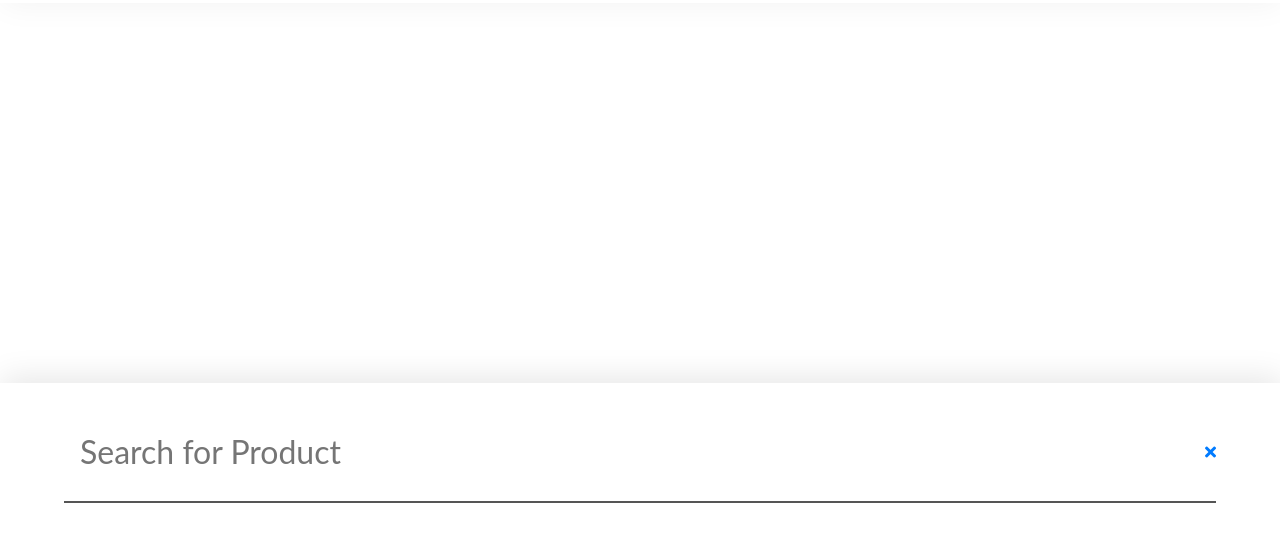
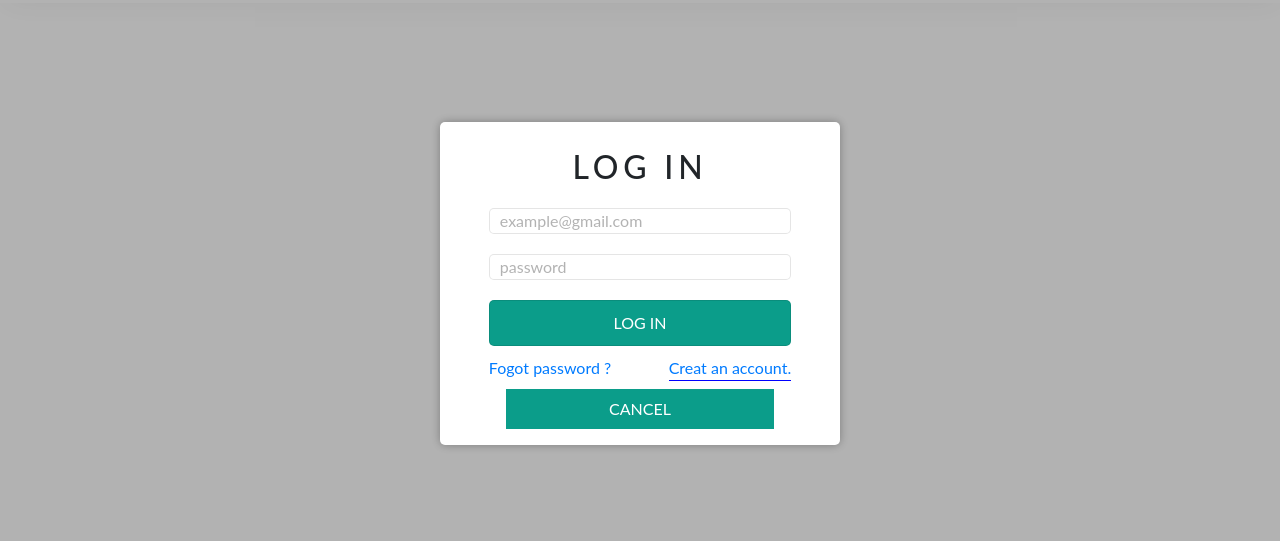
Before and after one commit to alineaz42/eCommerceSite, a plain HTML site: page index.html in a window 1280 px wide. Both pictures are taken after a click on the link 1179 px from the left and 79 px from the top of the page. Shown: the part 117-658 px from the top of the page. Drawn offline with Linux system fonts and the light colour scheme.

Commit message:
completed the sign up and log in form

```diff
--- a/css/style.css
+++ b/css/style.css
@@ -74,7 +74,8 @@ nav{
   color: rgba(0,0,0,.7);
 }
 .right-menu a:hover,
-.menu a:hover{
+.menu a:hover,
+.search-cancel i:hover{
   color: #0b9d8a;
   transition: all .3s  ease;
 }
@@ -142,6 +143,7 @@ nav{
   justify-content: center;
   box-shadow: 2px -5px 30px rgba(0,0,0,.1);
   z-index: 101;
+  animation: search .5s;
 
 }
 .search-input{
@@ -152,12 +154,142 @@ nav{
   align-items: center;
   height: 100px;
   margin-top: 20px;
+  margin: auto;
 }
 .search-bar input{
-  width: 100%;
+  width: 90%;
   padding: 1rem;
   border: none;
   outline: none;
   font-size: 2rem;
 }
+.search-cancel i{
+  font-size: 30px;
+  color: gray;
+  padding-right: 20px;
+}
+.search-bar{
+  display: none;
+}
+.search-bar-active{
+  display: block;
+}
 /* search bar end */
+
+/* search bar animation  */
+@keyframes search{
+  0%{
+    bottom: -300px;
+  }
+  100%{
+    bottom: 0;
+  }
+}
+
+
+/* log in and creat account start  */
+.form{
+  width: 100%;
+  height: 100vh;
+  background: rgba(0,0,0,.3);
+  display: flex;
+  justify-content: center;
+  align-items: center;
+  flex-direction: column;
+  position: fixed;
+  top: 0;
+  left: 0;
+  z-index: 105;
+  display: none;
+
+}
+
+.login-form,
+.sign-up-form{
+  width: 25rem;
+  background: white;
+  padding: 1rem 2rem;
+  display: flex;
+  align-items: center;
+  justify-content: center;
+  flex-direction: column;
+  border-radius: 5px;
+  box-shadow: 0 0 10px rgba(0,0,0,.3);
+
+}
+.sign-up-form{
+  max-width: 25rem;
+}
+
+.login-form form,
+.sign-up-form form
+{
+  width: 100%;
+  display: flex;
+  align-items: center;
+  justify-content: center;
+  flex-direction: column;
+}
+.login-form strong,
+.sign-up-form strong{
+  font-size: 2rem;
+  text-transform: uppercase;
+  margin: 5px 7px 7px 7px;
+  letter-spacing: .3rem;
+  font-weight: 500;
+}
+.login-form input,
+.sign-up-form input{
+  width: 90%;
+  outline: none;
+  margin: 10px 0;
+  padding: 0 10px;
+  border-radius: 5px;
+  border: 1px solid rgba(0,0,0,.1);
+  font-size: 16px;
+}
+.login-form input::placeholder,
+.sign-up-form input::placeholder{
+  color: rgba(0,0,0,.3);
+}
+.login-form input[type="submit"],
+.sign-up-form input[type="submit"]{
+  background: #0b9d8a;
+  padding: 10px 0;
+  color: white;
+  text-transform: uppercase;
+}
+.form-btn,
+.sign-up-form{
+  width: 90%;
+  display: flex;
+  justify-content: space-between;
+}
+.form-btn a,
+.sign-up-form a{
+  text-decoration: none;
+}
+.creat-account{
+  border-bottom: 1px solid blue;
+}
+.cancel-btn{
+  width: 80%;
+  display: flex;
+  align-items: center;
+  justify-content: center;
+  margin-top: .5rem;
+  background: #0b9d8a;
+
+}
+.cancel-btn a{
+  color: white;
+  text-decoration: none;
+  text-transform: uppercase;
+  padding: .5rem 0;
+}
+.sign-up-form{
+  display: none;
+}
+
+
+/* log in and creat account end */
--- a/index.html
+++ b/index.html
@@ -54,9 +54,9 @@
                 <!-- search ------ -->
             <div class="right-menu">
                 <!-- serch  -->
-                <a href="#"><i class="fas fa-search"></i></a>
+                <a href="#" class="search-bar-click"><i class="fas fa-search"></i></a>
                 <!-- user  -->
-                <a href="#"><i class="fas fa-user"></i></a>
+                <a class="logIn" href="#"><i class="fas fa-user"></i></a>
                 <!-- shoping  cart  -->
                 <a href="#">
                     <i class="fas fa-shopping-cart">
@@ -77,9 +77,52 @@
             <!-- input  -->
             <input type="text" placeholder="Search for Product"/>
             <!-- cancel btn  -->
-            <a href="#" class="-search-cancel">
+            <a href="#" class="search-cancel">
                 <i class="fas fa-times"></i>
             </a>
+        </div>
+    </div>
+
+    <!-- log in and creat account form ----------------------- -->
+    <div class="form">
+        <!-- log in  -->
+        <div class="login-form">
+            <!-- header  -->
+            <strong>Log In</strong>
+            <!-- log in inputs  -->
+            <form >
+                <input type="email" placeholder="example@gmail.com" required>
+                <input type="password" placeholder="password" required>
+                <input type="submit" value="Log In">
+
+            </form>
+            <!-- forgot password and creat account ---- -->
+            <div class="form-btn">
+                <a class="forgot" href="#">Fogot password ?</a>
+                <a class="creat-account" href="#">Creat an account.</a>
+            </div>
+            <div class="cancel-btn">
+                <a href="#">Cancel</a>
+            </div>
+        </div>
+        <div class="sign-up-form">
+            <!-- header  -->
+            <strong>sign up</strong>
+            <!-- log in inputs  -->
+            <form >
+                <input type="text" placeholder="Full Name" required>
+                <input type="email" placeholder="example@gmail.com" required>
+                <input type="password" placeholder="password" required>
+                <input type="submit" value="Sign up">
+
+            </form>
+            <!-- forgot password and creat account ---- -->
+            <div class="form-btn">
+                <a class="login-account" href="#">Already Have an Account?</a>
+            </div>
+            <div class="cancel-btn">
+                <a href="#">Cancel</a>
+            </div>
         </div>
     </div>
 
@@ -96,5 +139,7 @@
     <script src="./js/bootstrap.min.js"></script>
     <script src="./js/jquery-slim.min.js"></script>
     <script src="./js/popper.min.js"></script>
+    <!-- script files ----- -->
+    <script src="./js/script.js"></script>
 </body>
 </html>
--- /dev/null
+++ b/js/script.js
@@ -0,0 +1,29 @@
+
+// search
+$(document).ready(function () {
+    $(".search-bar-click").click(function () {
+        $('.search-bar').addClass('search-bar-active');
+    });
+    $('.search-cancel').click(function () {
+        $('.search-bar').removeClass("search-bar-active");
+    });
+});
+
+// login form
+$(document).ready(function () {
+    $('.logIn').click(function () {
+        $('.form').css('display', "flex");
+    });
+    $('.cancel-btn').click(function () {
+        $('.form').css('display', "none");
+    });
+
+    $('.creat-account').click(function () {
+        $('.sign-up-form').css("display", "flex");
+        $('.login-form').css("display", "none");
+    });
+    $('.login-account').click(function () {
+        $('.sign-up-form').css("display", "none");
+        $('.login-form').css("display", "flex");
+    });
+});
```
